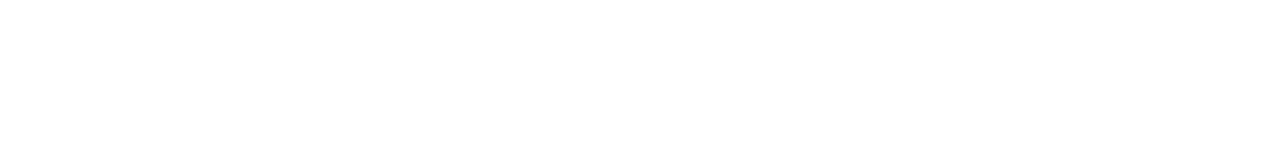
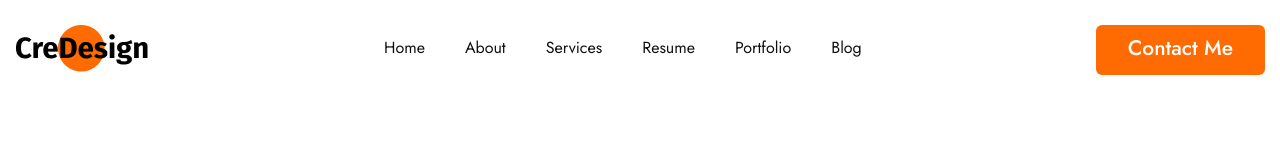
Before and after one commit to nabin-skilluplabs/portfolio_b3, a plain HTML site: page index.html in a window 1280 px wide. Drawn offline with Linux system fonts and the light colour scheme.

Commit message:
Added header to the website

```diff
--- a/assets/css/styles.css
+++ b/assets/css/styles.css
@@ -1 +1,99 @@
 @import url('./reset.css');
+@import url('https://fonts.googleapis.com/css2?family=Jost:ital,wght@0,100..900;1,100..900&display=swap');
+
+:root{
+    --primary-color: #ff6b00;
+    --text-normal-color: #606060;
+    --title-text-color: #101010;
+    --light-color: #fff5ef;
+}
+
+body {
+    background-color: #ffffff;
+    color: var(--text-normal-color);
+    font-family: "Jost", sans-serif;
+    font-size: 16px;
+}
+
+h1,
+h2,
+h3,
+h4,
+h5,
+h6 {
+    color: var(--title-text-color);
+}
+
+.row-wrapper {
+    display: flex;
+    justify-content: center;
+}
+.row-container {
+    max-width: 1320px;
+    margin: 0 15px;
+    width: 100%;
+}
+a.primary-button {
+    background-color: var(--primary-color);
+    display: inline-block;
+    font-size: 21px;
+    font-weight: 500;
+    color: white;
+    padding: 10px 32px;
+    border-radius: 6px;
+    text-decoration: none;
+    line-height: 1.3;
+    transition-property: all;
+    transition-duration: 500ms;
+    transition-timing-function:linear;
+}
+a.primary-button:hover {
+    background-color: var(--title-text-color);
+    color: var(--primary-color);
+}
+
+/* START HEADER */
+.header-row {
+    padding: 25px 0;
+}
+.header-container {
+    display: flex;
+    justify-content: space-between;
+    align-content: center;
+}
+.header-container ul {
+    display: flex;
+}
+.header-container ul a {
+    color: var(--title-text-color);
+    text-decoration: none;
+    display: inline-block;
+    padding: 15px 20px;
+}
+.header-container ul a:hover {
+    color: var(--primary-color);
+}
+
+.header-container > nav > ul > li > ul {
+    display: none;
+}
+.header-container > nav > ul > li {
+    position: relative;
+}
+.header-container > nav > ul > li:hover > ul {
+    display: flex;
+    flex-direction: column;
+    position: absolute;
+    background-color: white;
+    box-shadow: 0px 0px 5px rgba(0, 0, 0, 0.2);
+    width: 200px;
+}
+.header-container > nav > ul > li > ul a {
+    border-bottom: 1px solid rgba(0, 0 , 0, 0.1);
+    width: 100%;
+    box-sizing: border-box;
+}
+.header-container > nav > ul > li > ul li:last-child a {
+    border: none;
+}
+/* END HEADER */
--- a/index.html
+++ b/index.html
@@ -6,8 +6,34 @@
     <title>CreDesign - Creative Design and Web Solutions</title>
     <link rel="stylesheet" href="./assets/css/styles.css">
     <meta name="description" content="I break down complex user experinece problems to create integritiy.">
+    <meta name="keywords" content="Web Developer, design websites, full-stack developer, based in Sydney">
 </head>
 <body>
 
+    <!-- START HEADER -->
+    <div class="row-wrapper header-row">
+        <div class="row-container header-container">
+            <a href="/"><img src="./assets/images/cre_design_logo.png" alt="Cre Design"></a>
+            <nav>
+                <ul>
+                    <li><a href="/">Home</a></li>
+                    <li><a href="about.html">About</a></li>
+                    <li><a href="services.html">Services</a>
+                        <ul>
+                            <li><a href="#">Mobile App</a></li>
+                            <li><a href="#">Web Development</a></li>
+                            <li><a href="#">SEO Optimization</a></li>
+                        </ul>
+                    </li>
+                    <li><a href="resume.html">Resume</a></li>
+                    <li><a href="portolio.html">Portfolio</a></li>
+                    <li><a href="blog.html">Blog</a></li>
+                </ul>
+            </nav>
+            <a class="primary-button" href="./contact.html">Contact Me</a>
+        </div>
+    </div>
+    <!-- END HEADER -->
+
 </body>
 </html>
```
Also changed, not shown: assets/images/cre_design_logo.png (added).
